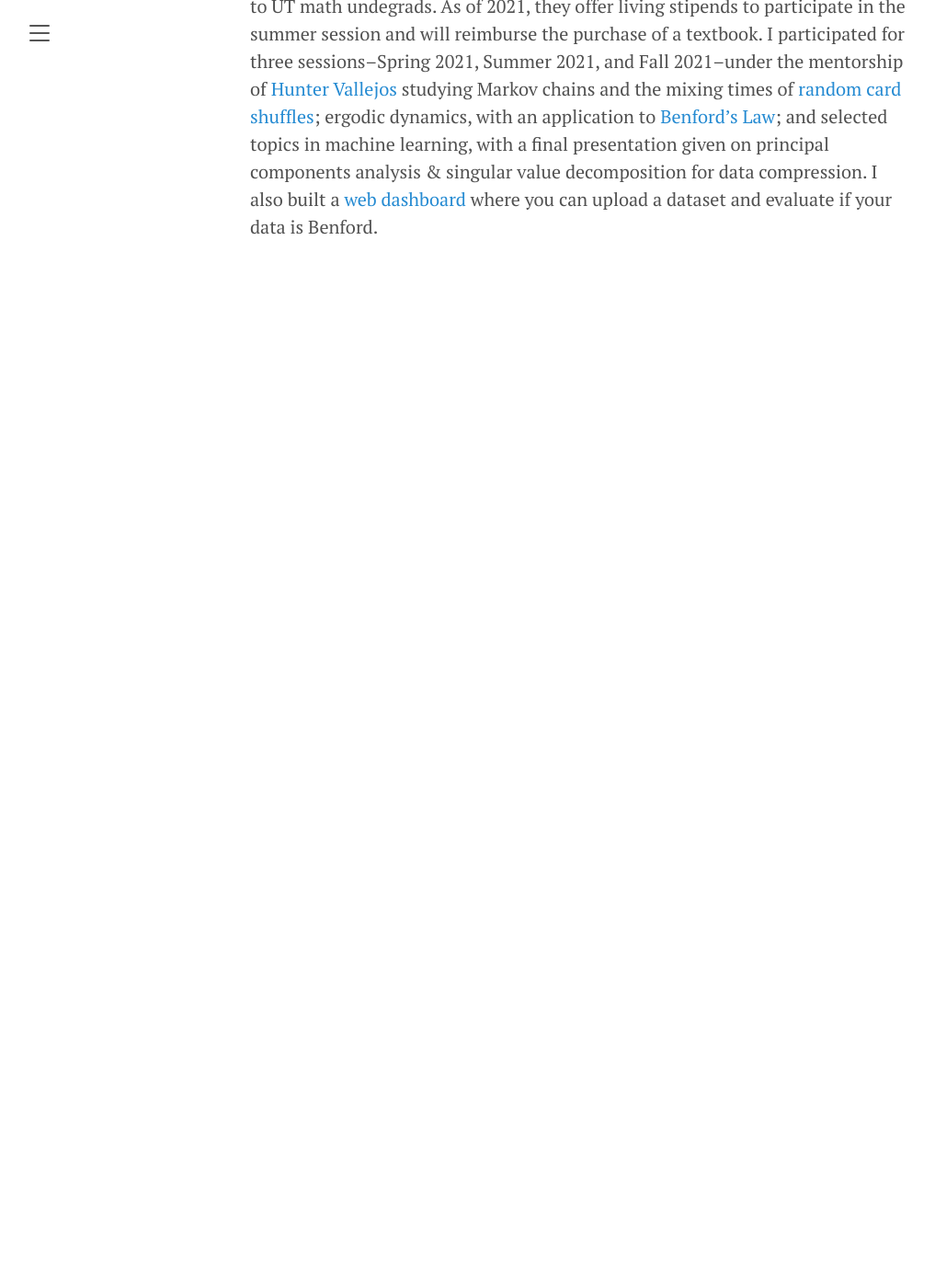
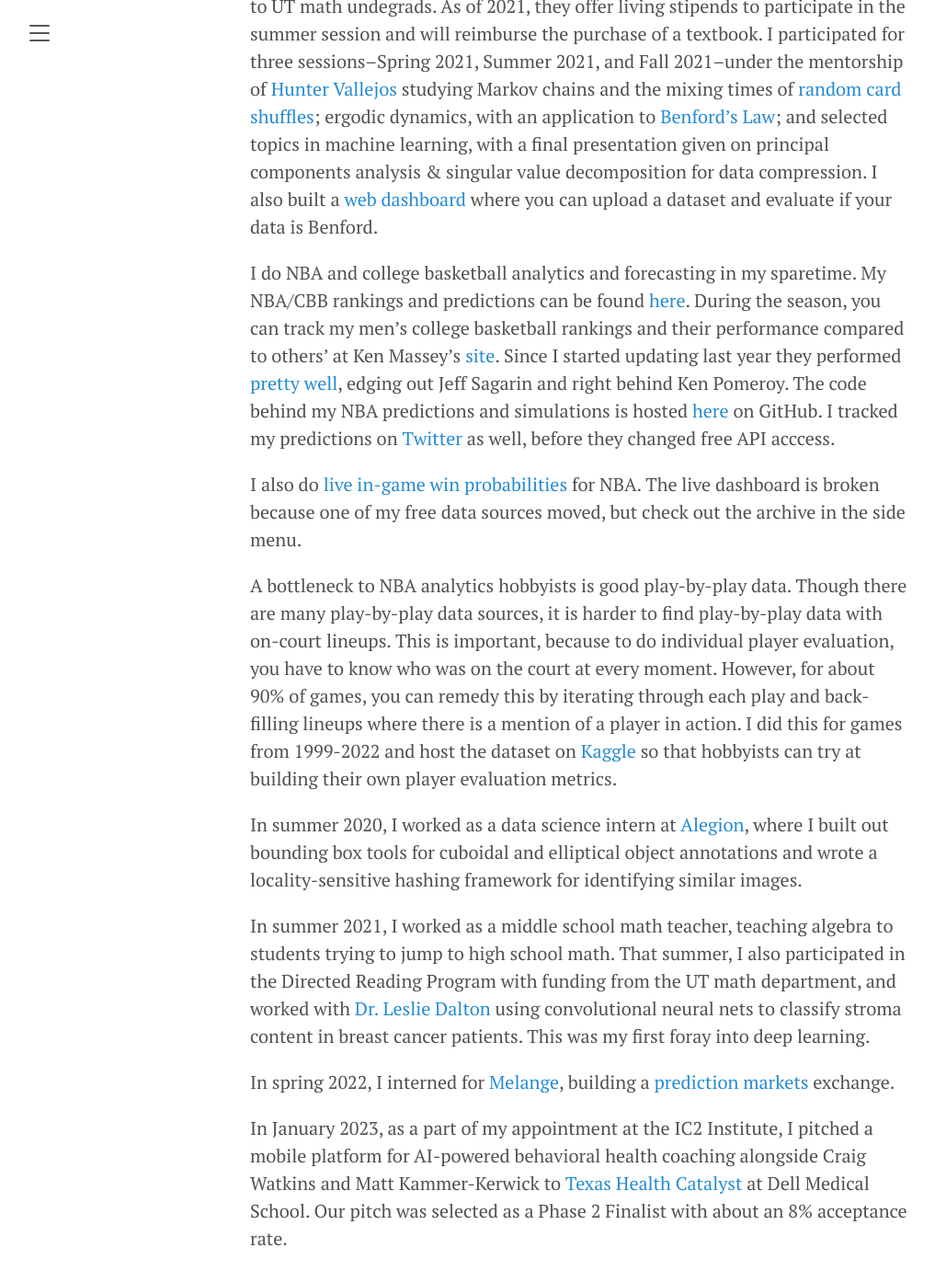
Before and after one commit to xocelyk/xocelyk.github.io, a Jekyll site: the page built from about.md, in a window 1280 px wide and 1400 px high, scrolled down 1252 px. Shown: the top 1394 px of the window at 92% size, without its empty margins (8-1025 px from the left). Built offline with Jekyll 4.4.1, drawn with Linux system fonts in a browser that asks for light colours; before the commit the page ends 1594 px from its top, so only the background shows below that; some of the changed text lies outside the part shown.

Commit message:
update about

```diff
--- a/about.md
+++ b/about.md
@@ -4,7 +4,7 @@
 permalink: /about/
 ---
 
-Hello, my name is Kyle Cox. Currently I am a master's computer science student at UT Austin. Previously I was an undergraduate at Williams College before transferring to UT Austin where I completed my bachelor's in mathematics. I was previously a [Forty Acres Scholarship](https://www.texasexes.org/scholarships/forty-acres-scholars-program) and National Merit Scholar. Currently, I work at the [IC2 Institute](https://ic2.utexas.edu) under Dr. Craig Watkins doing behavioral disorder risk assessment and the [AI Health Lab](https://aihealth.ischool.utexas.edu) researching language models for inference on quantitative data.
+Hello, my name is Kyle Cox. Currently I am a Master's student in computer science at the University of Texas at Austin. Previously I was an undergraduate at Williams College before transferring to UT Austin where I completed my bachelor's in mathematics. I was previously a [Forty Acres Scholarship](https://www.texasexes.org/scholarships/forty-acres-scholars-program) and National Merit Scholar. Currently, I work at the [IC2 Institute](https://ic2.utexas.edu) under Dr. Craig Watkins doing behavioral disorder risk assessment and the [AI Health Lab](https://aihealth.ischool.utexas.edu) researching language models for inference on quantitative data.
 
 ### Work and Other Projects
 At the IC2 Institute, I am beginning collaboration with [Dr. Leo Anthony Celi](https://www.hsph.harvard.edu/ecpe/faculty/leo-anthony-celi/) at MIT using language models to extract social determinants of health from clinical notes. Dr. Celi's team manages the MIMIC database, a publicly available database for health-related data from ICU patients at the Beth Israel Deaconess Medical Center.
@@ -15,4 +15,18 @@
 
 While an undergrad at UT, I worked under [Dr. Kirk Goldsberry](https://www.kirkgoldsberry.com) at McComb's School of Business doing NBA analytics. My work under Kirk leveraged computer vision ball- and player-tracking data to study shot mechanics and better quantify shooting accuracy. As part of this work, we collaborated with the Toronto Raptors and UT Men's Basketball.
 
-As an undergrad, I also took part in the [Directed Reading Program](https://web.ma.utexas.edu/users/drp/) through the mathematics department at UT Austin. DRP offers undergraduates the opportunity to independently study topics in mathematics under a graduate mentor, with presentations at the end of the semester. I highly recommend DRP to UT math undegrads. As of 2021, they offer living stipends to participate in the summer session and will reimburse the purchase of a textbook. I participated for three sessions--Spring 2021, Summer 2021, and Fall 2021--under the mentorship of [Hunter Vallejos](https://web.ma.utexas.edu/users/vallejos/) studying Markov chains and the mixing times of [random card shuffles](https://www.quantamagazine.org/persi-diaconis-mixes-math-and-magic-20150414/); ergodic dynamics, with an application to [Benford's Law](https://en.wikipedia.org/wiki/Benford's_law); and selected topics in machine learning, with a final presentation given on principal components analysis & singular value decomposition for data compression. I also built a [web dashboard](https://xocelyk-test-benford-streamlit-benford-app-b6u6kz.streamlit.app) where you can upload a dataset and evaluate if your data is Benford.
+As an undergrad, I also took part in the [Directed Reading Program](https://web.ma.utexas.edu/users/drp/) through the mathematics department at UT Austin. DRP offers undergraduates the opportunity to independently study topics in mathematics under a graduate mentor, with presentations at the end of the semester. I highly recommend DRP to UT math undegrads. As of 2021, they offer living stipends to participate in the summer session and will reimburse the purchase of a textbook. I participated for three sessions--Spring 2021, Summer 2021, and Fall 2021--under the mentorship of [Hunter Vallejos](https://web.ma.utexas.edu/users/vallejos/) studying Markov chains and the mixing times of [random card shuffles](https://www.quantamagazine.org/persi-diaconis-mixes-math-and-magic-20150414/); ergodic dynamics, with an application to [Benford's Law](https://en.wikipedia.org/wiki/Benford's_law); and selected topics in machine learning, with a final presentation given on principal components analysis & singular value decomposition for data compression. I also built a [web dashboard](https://test-benford.streamlit.app) where you can upload a dataset and evaluate if your data is Benford.
+
+I do NBA and college basketball analytics and forecasting in my sparetime. My NBA/CBB rankings and predictions can be found [here](http://www.kyle-cox.com). During the season, you can track my men's college basketball rankings and their performance compared to others' at Ken Massey's [site](https://masseyratings.com/cb/compare.htm). Since I started updating last year they performed [pretty well](https://www.markmoog.com/ranking_analysis), edging out Jeff Sagarin and right behind Ken Pomeroy. The code behind my NBA predictions and simulations is hosted [here](https://github.com/xocelyk/nba) on GitHub. I tracked my predictions on [Twitter](https://www.twitter.com/eigenball/) as well, before they changed free API acccess.
+
+I also do [live in-game win probabilities](https://nba-live-probability.streamlit.app) for NBA. The live dashboard is broken because one of my free data sources moved, but check out the archive in the side menu.
+
+A bottleneck to NBA analytics hobbyists is good play-by-play data. Though there are many play-by-play data sources, it is harder to find play-by-play data with on-court lineups. This is important, because to do individual player evaluation, you have to know who was on the court at every moment. However, for about 90% of games, you can remedy this by iterating through each play and back-filling lineups where there is a mention of a player in action. I did this for games from 1999-2022 and host the dataset on [Kaggle](https://www.kaggle.com/datasets/xocelyk/nba-pbp) so that hobbyists can try at building their own player evaluation metrics.
+
+In summer 2020, I worked as a data science intern at [Alegion](https://www.alegion.com), where I built out bounding box tools for cuboidal and elliptical object annotations and wrote a locality-sensitive hashing framework for identifying similar images.
+
+In summer 2021, I worked as a middle school math teacher, teaching algebra to students trying to jump to high school math. That summer, I also participated in the Directed Reading Program with funding from the UT math department, and worked with [Dr. Leslie Dalton](https://www.researchgate.net/profile/Leslie-Dalton-5) using convolutional neural nets to classify stroma content in breast cancer patients. This was my first foray into deep learning.
+
+In spring 2022, I interned for [Melange](https://www.melange.com), building a [prediction markets](https://en.wikipedia.org/wiki/Prediction_market.) exchange.
+
+In January 2023, as a part of my appointment at the IC2 Institute, I pitched a mobile platform for AI-powered behavioral health coaching alongside Craig Watkins and Matt Kammer-Kerwick to [Texas Health Catalyst](https://dellmed.utexas.edu/healthscape/collaborative-opportunities/colab/texas-health-catalyst) at Dell Medical School. Our pitch was selected as a Phase 2 Finalist with about an 8% acceptance rate.
```
